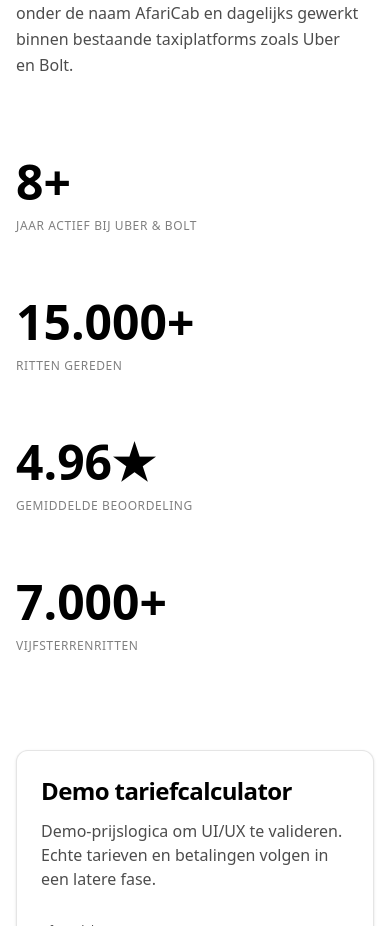
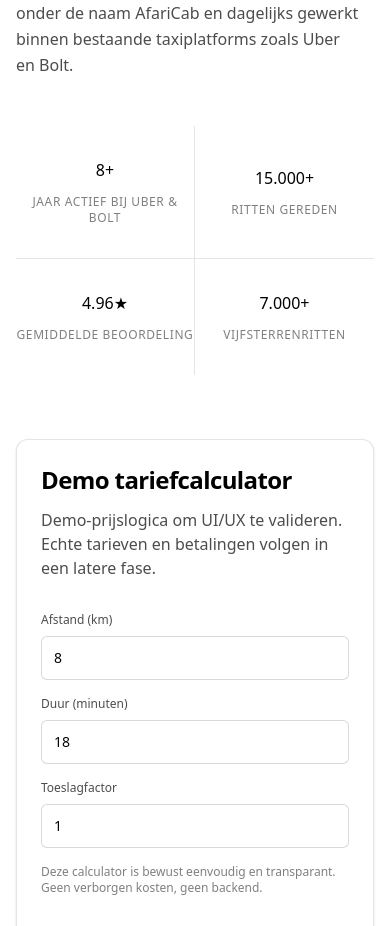
Before and after one commit to Taksyeu/Taksy, a Next.js app: page / in a window 390 px wide. Shown: the part 4780-5706 px from the top of the page. Built offline with nearby package versions, Linux system fonts and the light colour scheme.

Commit message:
Section 3 stats grid responsive refinement

```diff
--- a/src/components/landing/TrackRecordSection.tsx
+++ b/src/components/landing/TrackRecordSection.tsx
@@ -36,17 +36,22 @@ export function TrackRecordSection() {
         </div>
 
         {/* Metrics */}
-        <div className="mt-12 grid grid-cols-1 md:grid-cols-2 lg:grid-cols-4">
+        <div className="mt-12 grid grid-cols-2 md:grid-cols-2 lg:grid-cols-4">
           {metrics.map((metric, idx) => (
             <div
               key={metric.label}
               className={
-                'py-8 md:px-6 lg:px-8' +
-                (idx < 3 ? ' lg:border-r lg:border-black/10' : '') +
-                (idx >= 2 ? ' md:border-t md:border-black/10 lg:border-t-0' : '')
+                'flex flex-col items-center justify-center py-8 text-center md:px-6 lg:px-8' +
+                // Base + md: 2x2 grid with a "+" divider layout (no outer borders)
+                (idx % 2 === 0 ? ' border-r border-black/10 lg:border-r-0' : '') +
+                (idx >= 2 ? ' border-t border-black/10 lg:border-t-0' : '') +
+                // lg: 4 columns with 3 vertical dividers (no outer borders)
+                (idx < 3 ? ' lg:border-r lg:border-black/10' : '')
               }
             >
-              <div className="text-[48px] font-bold leading-[48px] text-black">{metric.value}</div>
+              <div className="text-[16px] font-normal leading-[24px] text-black md:text-[30px] md:font-bold md:leading-[36px] lg:text-[48px] lg:leading-[48px]">
+                {metric.value}
+              </div>
               <div className="mt-3 text-xs font-medium uppercase tracking-wider text-black/50">{metric.label}</div>
             </div>
           ))}
```
